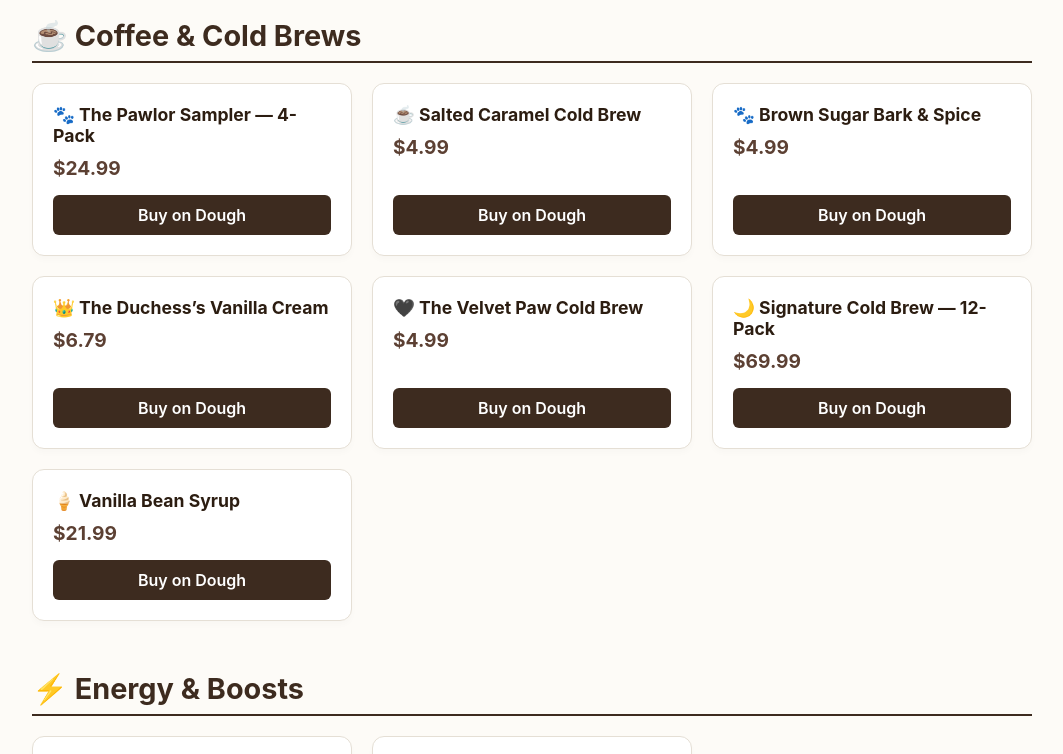
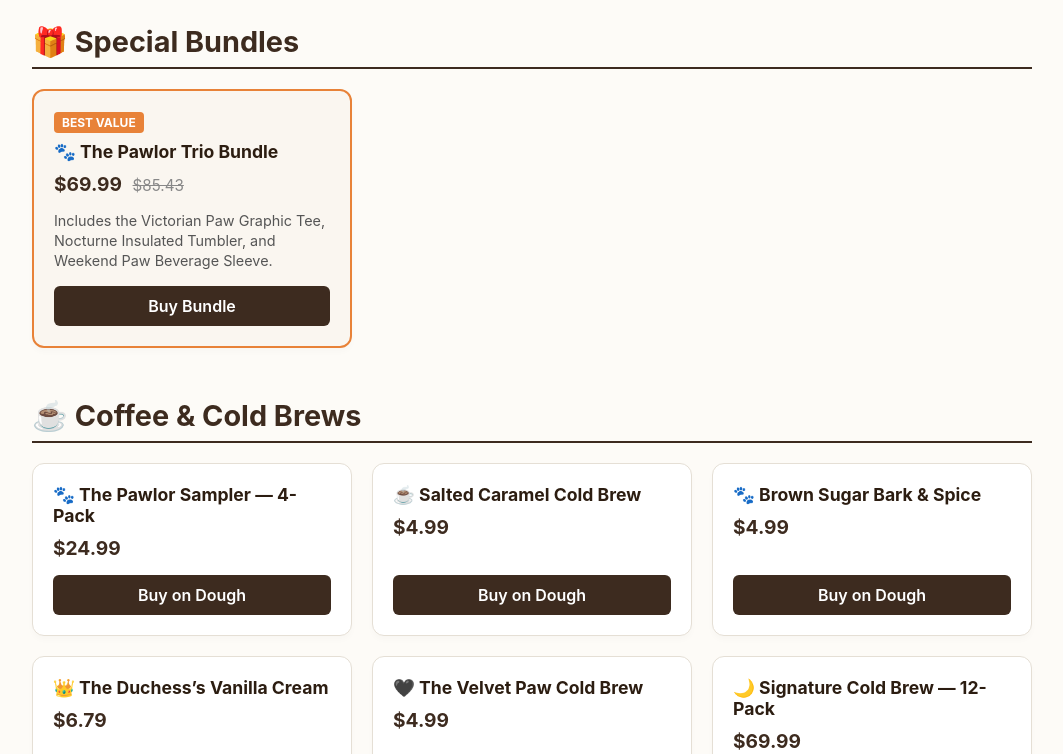
Before and after one commit to stephaniemcdonald7-dot/parlor-and-paw-or-coffee-shop, a plain HTML site: page index.html in a window 1280 px wide. Shown: the part 122-876 px from the top of the page, without its empty margins (108-1171 px from the left). Drawn offline with Linux system fonts and the light colour scheme.

Commit message:
Update index.html

```diff
--- a/index.html
+++ b/index.html
@@ -5,26 +5,147 @@
     <meta name="viewport" content="width=device-width, initial-scale=1.0">
     <title>The Parlor & Paw Coffee Co.</title>
     <style>
-        body { font-family: -apple-system, BlinkMacSystemFont, "Segoe UI", Roboto, sans-serif; background: #fdfbf7; color: #222; margin: 0; padding: 40px 20px; }
-        .container { max-width: 1000px; margin: 0 auto; }
-        h1 { text-align: center; color: #3d2b1f; margin-bottom: 40px; }
-        .category-section { margin-bottom: 50px; }
-        .category-title { font-size: 1.8rem; border-bottom: 2px solid #3d2b1f; padding-bottom: 8px; color: #3d2b1f; margin-bottom: 20px; }
-        .grid { display: grid; grid-template-columns: repeat(auto-fill, minmax(280px, 1fr)); gap: 20px; }
-        .card { background: #fff; border: 1px solid #e5dfd5; border-radius: 12px; padding: 20px; display: flex; flex-direction: column; justify-content: space-between; box-shadow: 0 4px 6px rgba(0,0,0,0.02); }
-        .card h3 { font-size: 1.1rem; margin: 0 0 10px 0; color: #2c1d11; }
-        .price { font-size: 1.2rem; font-weight: bold; color: #5c4033; margin-bottom: 15px; }
-        .price del { font-size: 0.95rem; color: #888; font-weight: normal; margin-left: 6px; }
-        .description { font-size: 0.9rem; color: #555; margin-bottom: 15px; line-height: 1.4; }
-        .btn { display: block; text-align: center; background: #3d2b1f; color: #fff; text-decoration: none; padding: 10px 16px; border-radius: 6px; font-weight: 600; transition: background 0.2s ease; }
-        .btn:hover { background: #5c4033; }
-        .featured-card { border: 2px solid #5c4033; background: #faf6f0; }
+        :root {
+            --espresso: #3d2b1f;
+            --cream: #fdfbf7;
+            --accent: #e88238;
+            --card-bg: #ffffff;
+            --border-color: #e5dfd5;
+            --text-dark: #2c1d11;
+        }
+
+        body {
+            font-family: -apple-system, BlinkMacSystemFont, "Segoe UI", Roboto, sans-serif;
+            background: var(--cream);
+            color: var(--text-dark);
+            margin: 0;
+            padding: 40px 20px;
+        }
+
+        .container {
+            max-width: 1000px;
+            margin: 0 auto;
+        }
+
+        h1 {
+            text-align: center;
+            color: var(--espresso);
+            margin-bottom: 40px;
+            font-size: 2.2rem;
+        }
+
+        .category-section {
+            margin-bottom: 50px;
+        }
+
+        .category-title {
+            font-size: 1.8rem;
+            border-bottom: 2px solid var(--espresso);
+            padding-bottom: 8px;
+            color: var(--espresso);
+            margin-bottom: 20px;
+        }
+
+        .grid {
+            display: grid;
+            grid-template-columns: repeat(auto-fill, minmax(280px, 1fr));
+            gap: 20px;
+        }
+
+        .card {
+            background: var(--card-bg);
+            border: 1px solid var(--border-color);
+            border-radius: 12px;
+            padding: 20px;
+            display: flex;
+            flex-direction: column;
+            justify-content: space-between;
+            box-shadow: 0 4px 6px rgba(0,0,0,0.02);
+        }
+
+        .card h3 {
+            font-size: 1.1rem;
+            margin: 0 0 10px 0;
+            color: var(--text-dark);
+        }
+
+        .price {
+            font-size: 1.2rem;
+            font-weight: bold;
+            color: var(--espresso);
+            margin-bottom: 15px;
+        }
+
+        .price del {
+            font-size: 0.95rem;
+            color: #888;
+            font-weight: normal;
+            margin-left: 6px;
+        }
+
+        .description {
+            font-size: 0.9rem;
+            color: #555;
+            margin-bottom: 15px;
+            line-height: 1.4;
+        }
+
+        .btn {
+            display: block;
+            text-align: center;
+            background: var(--espresso);
+            color: #fff;
+            text-decoration: none;
+            padding: 10px 16px;
+            border-radius: 6px;
+            font-weight: 600;
+            transition: background 0.2s ease;
+        }
+
+        .btn:hover {
+            background: var(--accent);
+        }
+
+        .featured-card {
+            border: 2px solid var(--accent);
+            background: #faf6f0;
+        }
+
+        .badge {
+            display: inline-block;
+            background: var(--accent);
+            color: #fff;
+            font-size: 0.75rem;
+            font-weight: bold;
+            padding: 3px 8px;
+            border-radius: 4px;
+            margin-bottom: 8px;
+            text-transform: uppercase;
+        }
     </style>
 </head>
 <body>
 
 <div class="container">
     <h1>The Parlor & Paw Coffee Co.</h1>
+
+    <!-- Bundles Section -->
+    <div class="category-section">
+        <h2 class="category-title">🎁 Special Bundles</h2>
+        <div class="grid">
+            <div class="card featured-card">
+                <div>
+                    <span class="badge">Best Value</span>
+                    <h3>🐾 The Pawlor Trio Bundle</h3>
+                    <div class="price">$69.99 <del>$85.43</del></div>
+                    <div class="description">
+                        Includes the Victorian Paw Graphic Tee, Nocturne Insulated Tumbler, and Weekend Paw Beverage Sleeve.
+                    </div>
+                </div>
+                <a href="https://buy.stripe.com/4gM4gBc7tbzx69ka202wU00" target="_blank" class="btn">Buy Bundle</a>
+            </div>
+        </div>
+    </div>
 
     <!-- Coffee & Cold Brews Section -->
     <div class="category-section">
@@ -103,24 +224,6 @@
         </div>
     </div>
 
-    <!-- Bundles Section -->
-    <div class="category-section">
-        <h2 class="category-title">🎁 Special Bundles</h2>
-        <div class="grid">
-            <div class="card featured-card">
-                <div>
-                    <h3>🐾 The Pawlor Trio Bundle</h3>
-                    <div class="price">$69.99 <del>$85.43</del></div>
-                    <div class="description">
-                        Includes the Victorian Paw Graphic Tee, Nocturne Insulated Tumbler, and Weekend Paw Beverage Sleeve.
-                    </div>
-                </div>
-                <!-- Replace href with your checkout link (Stripe, PayPal, or Dough URL) -->
-                <a href="https://buy.stripe.com/4gM4gBc7tbzx69ka202wU00" target="_blank" class="btn">Buy Bundle</a>
-            </div>
-        </div>
-    </div>
-
     <!-- Merchandise & Goods Section -->
     <div class="category-section">
         <h2 class="category-title">🐶 Merchandise & Goods</h2>
```
